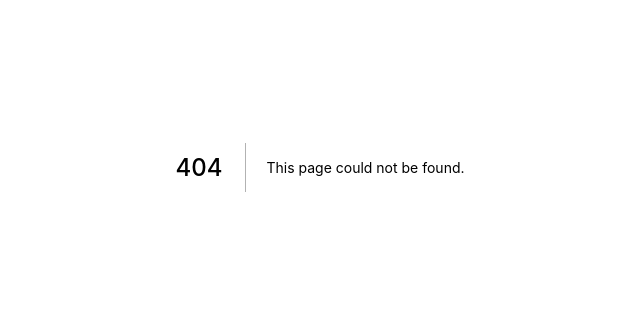
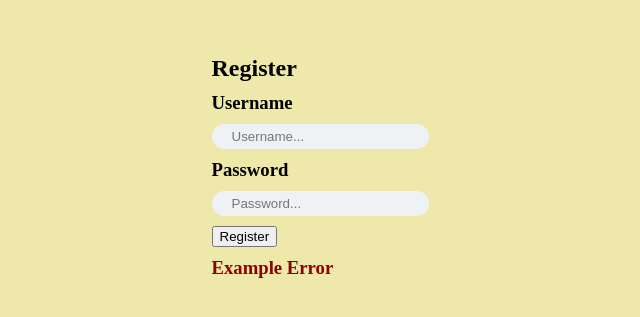
Before and after one commit to EricBollar/Fullstack-Forum, a Next.js app in the folder web/: page /register in a window 1280 px wide. Before the commit this address had no page. Shown: the part 233-550 px from the top of the page, without its empty margins (320-960 px from the left). Built offline with nearby package versions, Linux system fonts and the light colour scheme.

Commit message:
basic register form frontend

```diff
--- /dev/null
+++ b/web/pages/register.tsx
@@ -0,0 +1,43 @@
+import React, { useState } from 'react'
+import styles from '../styles/register.module.css'
+
+interface registerProps {
+
+}
+
+const Register: React.FC<registerProps> = ({}) => {
+    const [username, setUsername] = useState("");
+	const [password, setPassword] = useState("");
+
+    const handleSubmit = e => {
+		e.preventDefault(); // No Page Refresh
+
+        console.log(username, password);
+
+        setUsername("");
+        setPassword("");
+	}
+
+    return(
+        <div className={styles.register}>
+            <form>
+                {/* Title */}
+                <h2 className={styles.register__title}>Register</h2>
+
+                {/* Username Input */}
+                <h3 className={styles.register__inputFont}>Username</h3>
+                <input value={username} onChange={(e) => setUsername(e.target.value)} placeholder="Username..." type="text"/>
+                {/* Password Input */}
+                <h3 className={styles.register__inputFont}>Password</h3>
+                <input value={password} onChange={(e) => setPassword(e.target.value)} placeholder="Password..." type="text"/>
+
+                {/* Submit Button */}
+                <button onClick={handleSubmit} type="submit">Register</button>
+                {/* Error Messages */}
+                <h3 className={styles.register__errorFont}>Example Error</h3>
+            </form>
+        </div>
+    );
+}
+
+export default Register;
--- /dev/null
+++ b/web/styles/register.module.css
@@ -0,0 +1,26 @@
+.register {
+    background-color: palegoldenrod;
+    display: flex;
+    justify-content: center;
+    align-items: center;
+    height: 100vh;
+}
+
+.register > form > input {
+	outline-width: 0;
+	border: none;
+	padding: 5px 20px;
+	margin: 10px 0;
+	border-radius: 99px;
+	background-color: #eff2f5;
+    display: flex;
+}
+
+.register__errorFont {
+    color: darkred;
+    margin-top: 10px;
+}
+
+.register__title {
+    margin-bottom: 10px;
+}
```
